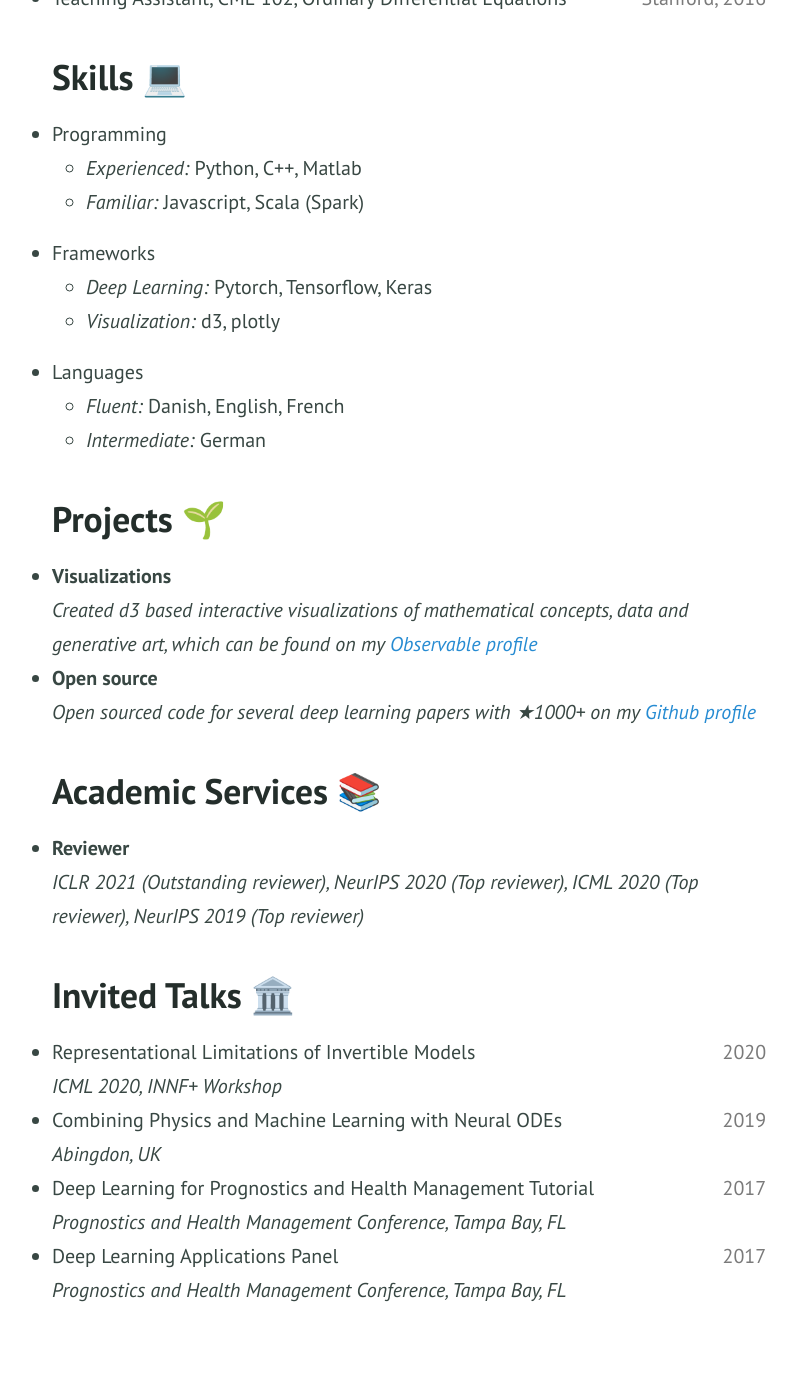
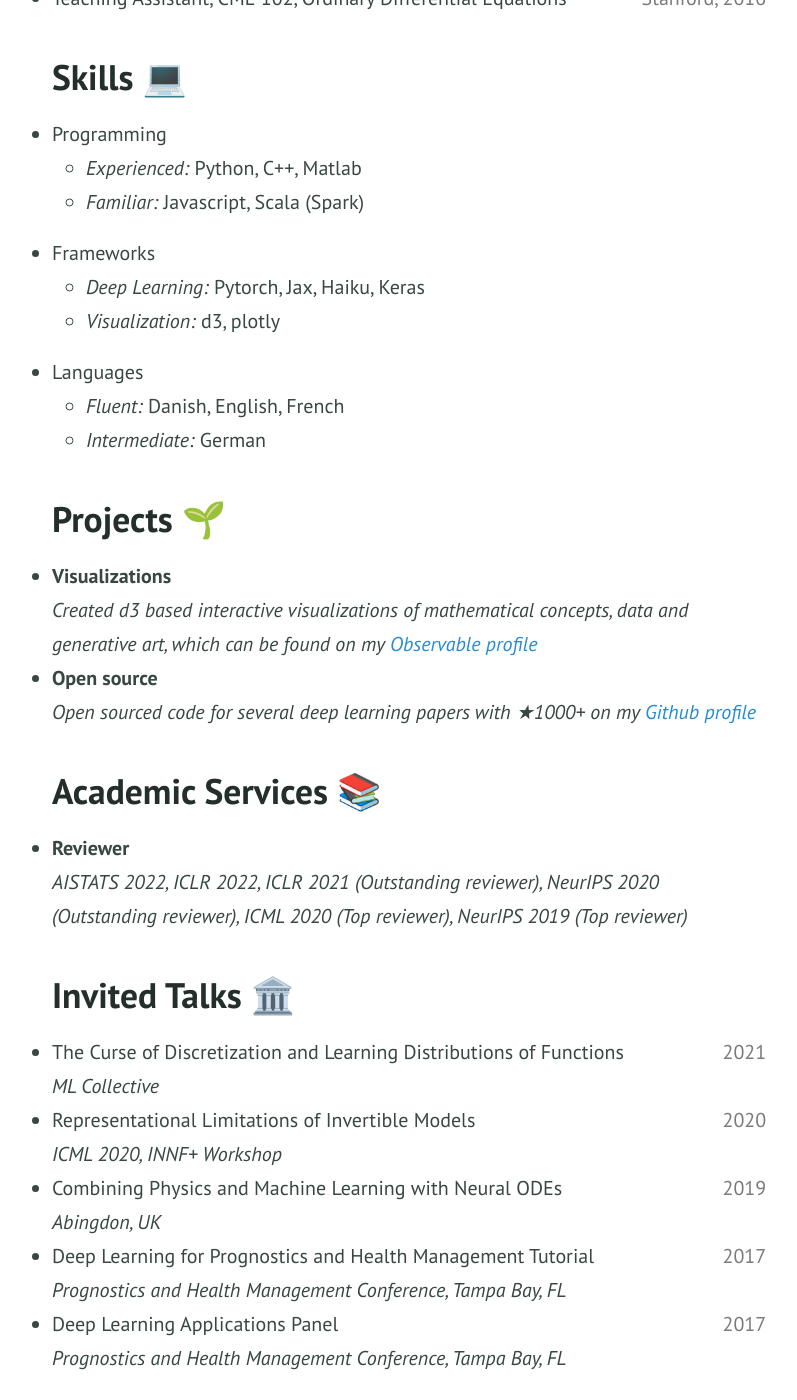
Before and after one commit to EmilienDupont/emiliendupont.github.io, a Jekyll site: the page built from resume.md, in a window 1280 px wide and 1400 px high, scrolled down 2246 px. Shown: the whole window, without its empty margins (231-1028 px from the left). Built offline with Jekyll 4.4.1, drawn with Linux system fonts in a browser that asks for light colours; before the commit the page ends 3578 px from its top, so only the background shows below that; some of the changed text lies outside the part shown.

Commit message:
:sparkles: update resume

```diff
--- a/resume.md
+++ b/resume.md
@@ -3,7 +3,7 @@ title: Resume
 layout: page
 ---
 
-For more details, you can download the pdf version of my resume [{% include icon.html id="pdf" title="pdf" %}here](https://github.com/EmilienDupont/emiliendupont.github.io/raw/master/emilien_resume.pdf) (updated May 2021).
+For more details, you can download the pdf version of my resume [{% include icon.html id="pdf" title="pdf" %}here](https://github.com/EmilienDupont/emiliendupont.github.io/raw/master/emilien_resume.pdf) (updated December 2021).
 
 ## Education 🎓
 
@@ -269,7 +269,7 @@ For more details, you can download the pdf version of my resume [{% include icon
     Frameworks
     <ul>
       <li>
-        <i>Deep Learning:</i> Pytorch, Tensorflow, Keras
+        <i>Deep Learning:</i> Pytorch, Jax, Haiku, Keras
       </li>
       <li>
         <i>Visualization:</i> d3, plotly
@@ -311,7 +311,7 @@ For more details, you can download the pdf version of my resume [{% include icon
 <ul>
   <li>
   <b>Reviewer</b><br>
-  <i>ICLR 2021 (Outstanding reviewer), NeurIPS 2020 (Top reviewer), ICML 2020 (Top reviewer), NeurIPS 2019 (Top reviewer)</i>
+  <i>AISTATS 2022, ICLR 2022, ICLR 2021 (Outstanding reviewer), NeurIPS 2020 (Outstanding reviewer), ICML 2020 (Top reviewer), NeurIPS 2019 (Top reviewer)</i>
   </li>
 </ul>
 
@@ -319,11 +319,16 @@ For more details, you can download the pdf version of my resume [{% include icon
 ## Invited Talks 🏛️
 
 <ul>
-<li>
-  Representational Limitations of Invertible Models
-  <span style="float:right; color:#7a7a7a;">2020</span> <br>
-  <i>ICML 2020, INNF+ Workshop</i>
-</li>
+  <li>
+    The Curse of Discretization and Learning Distributions of Functions
+    <span style="float:right; color:#7a7a7a;">2021</span> <br>
+    <i>ML Collective</i>
+  </li>
+  <li>
+    Representational Limitations of Invertible Models
+    <span style="float:right; color:#7a7a7a;">2020</span> <br>
+    <i>ICML 2020, INNF+ Workshop</i>
+  </li>
   <li>
     Combining Physics and Machine Learning with Neural ODEs
     <span style="float:right; color:#7a7a7a;">2019</span> <br>
```
Also changed, not shown: 1 other file.
